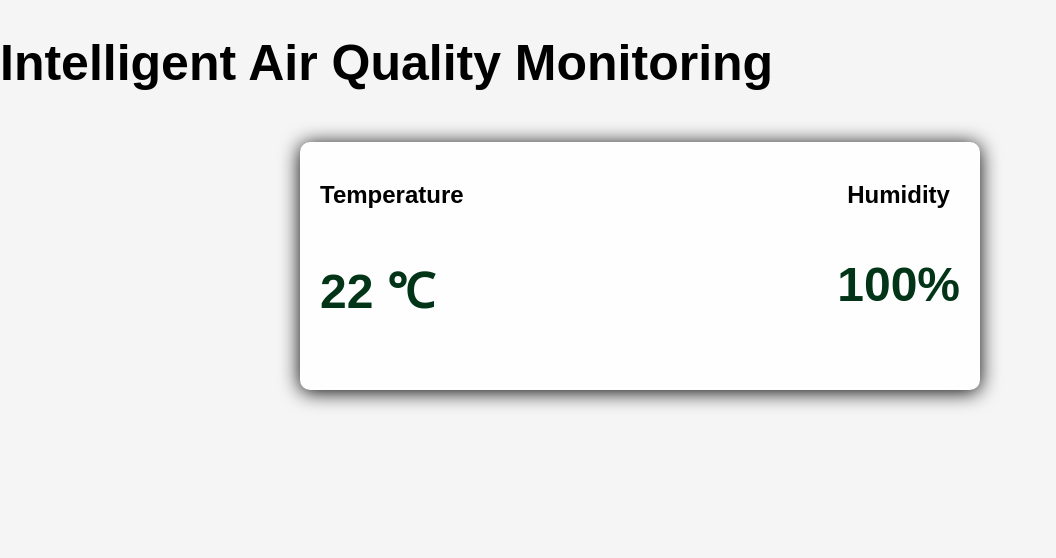
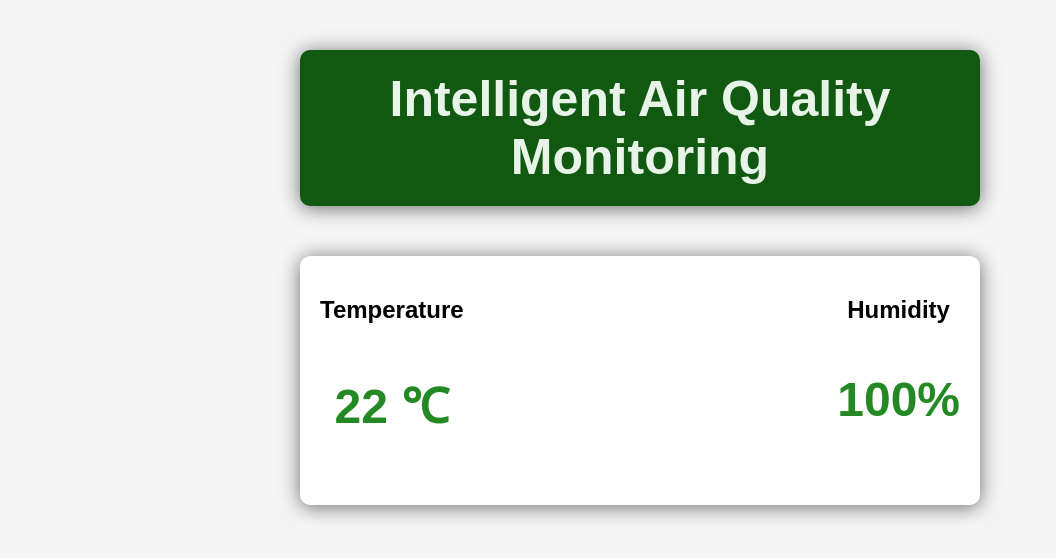
Before and after one commit to poeyjeong/Intelligent-Air-Quality-Monitoring, a plain HTML site: page WebApp.html in a window 1280 px wide. Shown: the whole page, without its empty margins (0-1056 px from the left). Drawn offline with Linux system fonts and the light colour scheme.

Commit message:
Update WebApp.html
Finish decorated (w/ an ugly interface lol)

```diff
--- a/WebApp.html
+++ b/WebApp.html
@@ -7,41 +7,59 @@
     <title>Intelligent Air Quality Monitoring</title>
     <style type="text/css">
         body {
-            background-color: #f5f5f5;
-            font-family: Arial, sans-serif;
             margin: 0;
             padding: 0;
+            font-family: Arial, sans-serif;
+            background-color: #f5f5f5;
         }
         .data-container {
+            margin: 50px auto; /* center */
+            padding: 20px; /* space between container and items */
             display: flex; /* same line */
             justify-content: space-between; /* space between items */
             width: 50%; /* width of container */
-            margin: 50px auto; /* center */
-            padding: 20px; /* space between container and items */
             background-color: #fefefe;
-            box-shadow: 0 2px 20px rgb(0, 0, 0);
+            box-shadow: 0 2px 20px rgb(107, 107, 107);
             border-radius: 10px; /* rounded corners */
         }
         .data-item h2{
+            margin-bottom: 10px;
             text-align: center;
             font-weight: bold;
             font-size: 24px;
-            margin-bottom: 10px;
         }
         .data-item p{
+            text-align: center;
             font-size: 48px;
             font-weight: bold;
-            color: #023417;
+            color: #248924; /* text color */
+        }
+        .data-head {
+            margin: 50px auto;
+            padding: 20px;
+            margin-top: 50px;
+            text-align: center;
+            font-size: 50px;
+            font-weight: bold;
+            color: #e8f4e8;
+            width: 50%; /* width of container */
+            background-color: #115911;
+            box-shadow: 0 2px 20px rgb(107, 107, 107);
+            border-radius: 10px; /* rounded corners */
         }
     </style>
 </head>
 
 <body>
-    <h1 style="font-size: 50px;">Intelligent Air Quality Monitoring</h1>
+    <div class="data-head">
+        Intelligent Air Quality Monitoring
+    </div>
+
+
     <div class="data-container">
         <div class="data-item">
             <h2>Temperature</h2>
-            <p>22 &#8451;</p>
+            <p class="value">22 &#8451;</p>
         </div>
         <div class="data-item">
             <h2>Humidity</h2>
```
